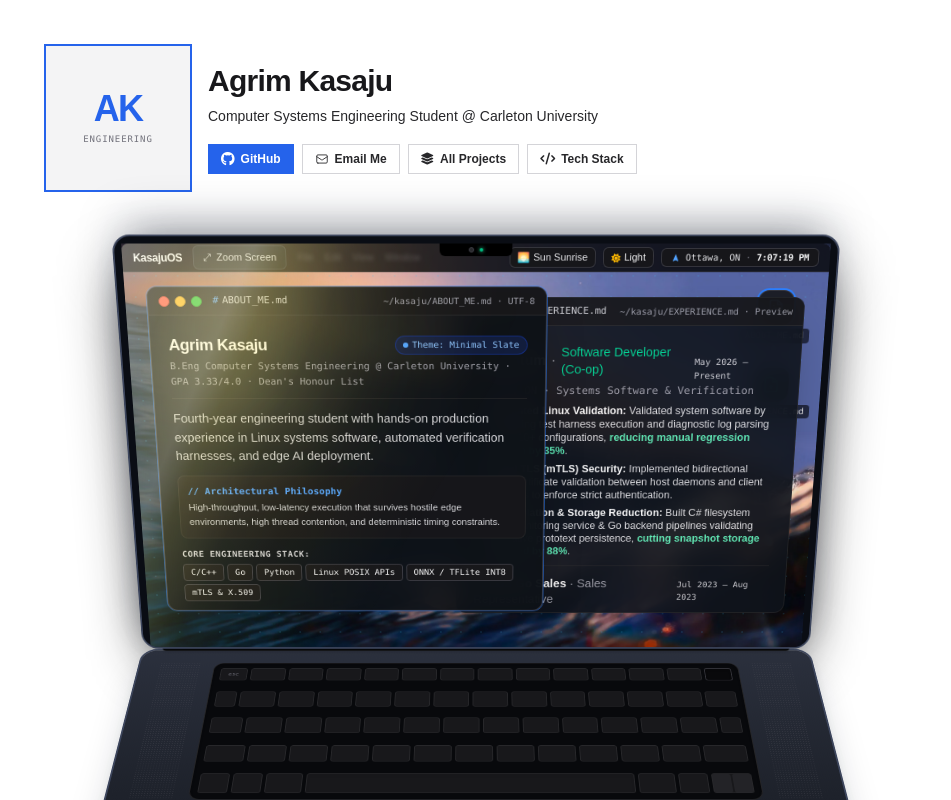
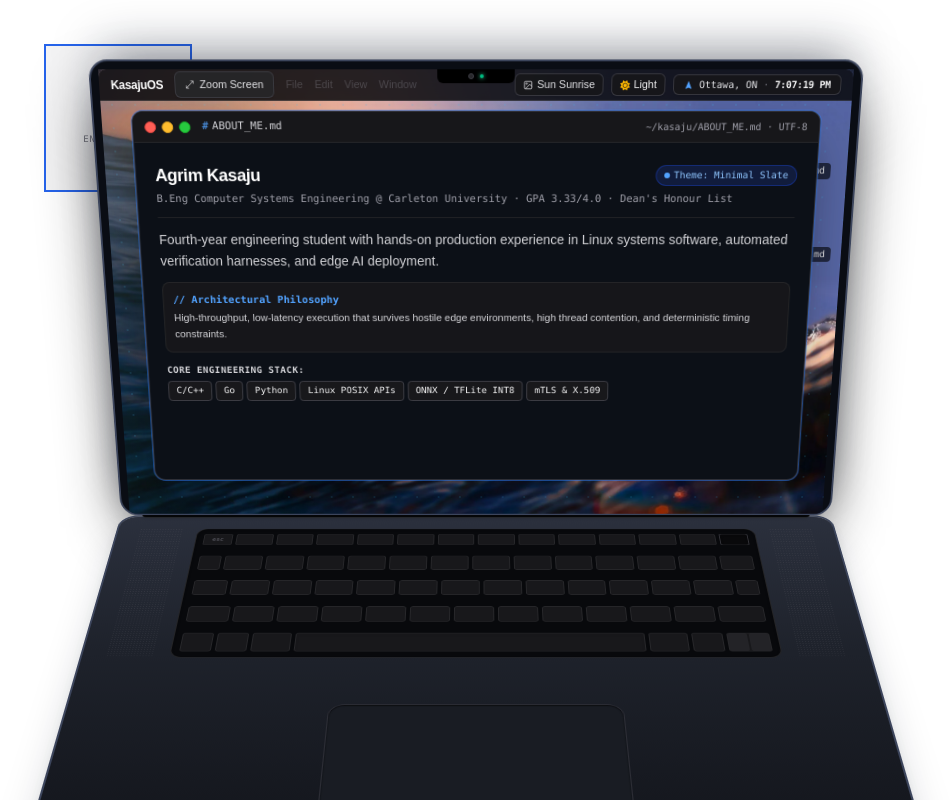
Before and after one commit to agrimkasaju/portfolio, a React (Vite) app: page / in a window 1280 px wide. Shown: the top 800 px of the page, without its empty margins (157-1108 px from the left). Built offline with nearby package versions, Linux system fonts and the light colour scheme; no server answers; a web font is replaced by a local one.

Commit message:
fix(ui): center display, eliminate text blur and cutoff, optimize mobile performance, and remove emojis

```diff
--- a/src/MacbookShowcase.jsx
+++ b/src/MacbookShowcase.jsx
@@ -26,24 +26,58 @@ const WALLPAPERS = [
     id: 'matterhorn',
     name: 'Matterhorn Starry Night',
     shortName: 'Starry Night',
-    path: '/wallpapers/matterhorn-night.webp',
-    icon: '🏔️'
+    path: '/wallpapers/matterhorn-night.webp'
   },
   {
     id: 'galaxy',
     name: 'OS X Lion Andromeda Galaxy',
     shortName: 'OS X Galaxy',
-    path: '/wallpapers/osx-galaxy.webp',
-    icon: '🌌'
+    path: '/wallpapers/osx-galaxy.webp'
   },
   {
     id: 'ocean',
     name: 'Golden Ocean Sunrise',
     shortName: 'Sun Sunrise',
-    path: '/wallpapers/ocean-sunrise.webp',
-    icon: '🌅'
+    path: '/wallpapers/ocean-sunrise.webp'
   }
 ]
+
+// Isolated Live Clock component to avoid triggering full-tree re-renders on the 3D showcase
+const LiveClock = ({ userLocation }) => {
+  const [currentTime, setCurrentTime] = useState('')
+
+  useEffect(() => {
+    const updateClock = () => {
+      const now = new Date()
+      setCurrentTime(
+        now.toLocaleTimeString([], { hour: 'numeric', minute: '2-digit', second: '2-digit' })
+      )
+    }
+    updateClock()
+    const interval = setInterval(updateClock, 1000)
+    return () => clearInterval(interval)
+  }, [])
+
+  return (
+    <div
+      title={`Location: ${userLocation} · Live Clock: ${currentTime}`}
+      className="flex items-center gap-1.5 px-2.5 py-0.5 rounded-md bg-zinc-900/90 border border-zinc-700/80 text-zinc-200 text-[10px] font-mono shadow-xs shrink-0 select-none"
+    >
+      <svg
+        className="w-2.5 h-2.5 text-blue-400 shrink-0"
+        viewBox="0 0 24 24"
+        fill="currentColor"
+      >
+        <path d="M12 2L4.5 20.29l.71.71L12 18l6.79 3 .71-.71L12 2z" />
+      </svg>
+      <span className="font-medium text-zinc-200">{userLocation}</span>
+      <span className="text-zinc-500 font-normal">·</span>
+      <span className="font-semibold text-zinc-100 tracking-tight">
+        {currentTime || 'Syncing...'}
+      </span>
+    </div>
+  )
+}
 
 export const MacbookShowcase = ({
   isDark = false,
@@ -90,34 +124,34 @@ export const MacbookShowcase = ({
   // Responsive scale state for mobile fitting
   const containerRef = useRef(null)
   const [scale, setScale] = useState(1)
-  const DESIGN_WIDTH = 920
-  const DESIGN_HEIGHT = 780
+  const DESIGN_WIDTH = 800
+  const DESIGN_HEIGHT = 860
 
   useEffect(() => {
     if (!containerRef.current) return
+    let rafId = null
     const updateScale = () => {
       if (containerRef.current) {
         const width = containerRef.current.clientWidth
         setIsMobile(width < 640)
-        if (width > 0 && width < DESIGN_WIDTH) {
-          setScale(width / DESIGN_WIDTH)
-        } else {
-          setScale(1)
+        const nextScale = width > 0 && width < DESIGN_WIDTH ? width / DESIGN_WIDTH : 1
+        setScale((prev) => (Math.abs(prev - nextScale) > 0.005 ? nextScale : prev))
       }
     }
+    const onResize = () => {
+      if (rafId) cancelAnimationFrame(rafId)
+      rafId = requestAnimationFrame(updateScale)
     }
     updateScale()
-    const ro = new ResizeObserver(updateScale)
+    const ro = new ResizeObserver(onResize)
     ro.observe(containerRef.current)
-    window.addEventListener('resize', updateScale)
+    window.addEventListener('resize', onResize, { passive: true })
     return () => {
+      if (rafId) cancelAnimationFrame(rafId)
       ro.disconnect()
-      window.removeEventListener('resize', updateScale)
+      window.removeEventListener('resize', onResize)
     }
   }, [])
-
-  // Real-time live clock state
-  const [currentTime, setCurrentTime] = useState('')
 
   // Escape key listener to exit display zoom back to 3D desk view
   useEffect(() => {
@@ -148,19 +182,6 @@ export const MacbookShowcase = ({
 
   // Real-time location state automatically synchronized from timezone
   const [userLocation, setUserLocation] = useState(getInitialTimezoneCity)
-
-  // Real-time live clock ticking every second
-  useEffect(() => {
-    const updateClock = () => {
-      const now = new Date()
-      setCurrentTime(
-        now.toLocaleTimeString([], { hour: 'numeric', minute: '2-digit', second: '2-digit' })
-      )
-    }
-    updateClock()
-    const interval = setInterval(updateClock, 1000)
-    return () => clearInterval(interval)
-  }, [])
 
   // Automatically sync location seamlessly in the background without prompting the user
   useEffect(() => {
@@ -249,7 +270,7 @@ export const MacbookShowcase = ({
   const currentWallpaper = WALLPAPERS[activeWallpaperIndex]
 
   return (
-    <section ref={sectionRef} className="reveal mb-10 sm:mb-14 overflow-visible">
+    <section ref={sectionRef} className="reveal mb-20 sm:mb-24 overflow-visible">
       {/* Spacious Bounding Box - Scales proportionally on mobile or expands to 100% in display-zoom mode */}
       <div
         ref={containerRef}
@@ -258,19 +279,24 @@ export const MacbookShowcase = ({
           height: isDisplayZoomed
             ? isMobile
               ? 'auto'
-              : `${DESIGN_HEIGHT}px`
+              : '540px'
             : scale < 1
             ? `${Math.round(DESIGN_HEIGHT * scale)}px`
-            : 'auto',
-          minHeight: isDisplayZoomed && isMobile ? '78vh' : undefined
+            : `${DESIGN_HEIGHT}px`,
+          minHeight: isDisplayZoomed
+            ? isMobile
+              ? '78vh'
+              : '540px'
+            : '840px'
         }}
       >
         <div
           style={{
-            width: isDisplayZoomed && isMobile ? '100%' : scale < 1 ? `${DESIGN_WIDTH}px` : '100%',
-            maxWidth: isDisplayZoomed && isMobile ? '100%' : `${DESIGN_WIDTH}px`,
-            transform: isDisplayZoomed && isMobile ? 'none' : scale < 1 ? `scale(${scale})` : undefined,
+            width: isDisplayZoomed ? (isMobile ? '100%' : '800px') : (scale < 1 ? '800px' : '100%'),
+            maxWidth: isDisplayZoomed && isMobile ? '100%' : '800px',
+            transform: isDisplayZoomed ? 'none' : scale < 1 ? `scale(${scale})` : undefined,
             transformOrigin: 'top center',
+            margin: '0 auto',
             flexShrink: 0,
             transition: 'transform 0.75s cubic-bezier(0.16, 1, 0.3, 1)'
           }}
@@ -279,9 +305,13 @@ export const MacbookShowcase = ({
           <div
             className="relative w-full select-none overflow-visible flex items-center justify-center transition-all duration-700"
             style={{
-              perspective: isDisplayZoomed && isMobile ? 'none' : '1600px',
+              perspective: isDisplayZoomed ? 'none' : '1600px',
               perspectiveOrigin: '50% 25%',
-              minHeight: isDisplayZoomed && isMobile ? '78vh' : `${DESIGN_HEIGHT}px`
+              minHeight: isDisplayZoomed
+                ? isMobile
+                  ? '78vh'
+                  : '500px'
+                : `${DESIGN_HEIGHT}px`
             }}
           >
             {/* Soft Ambient Workspace Glow behind Laptop */}
@@ -301,20 +331,19 @@ export const MacbookShowcase = ({
             <div
               className="relative display-zoom-rig"
               style={{
-                width: isDisplayZoomed && isMobile ? '100%' : '800px',
-                height: isDisplayZoomed && isMobile ? 'auto' : '500px',
+                width: isDisplayZoomed ? (isMobile ? '100%' : '800px') : '800px',
+                height: isDisplayZoomed ? (isMobile ? 'auto' : '500px') : '500px',
                 minHeight: isDisplayZoomed && isMobile ? '78vh' : undefined,
-                transformStyle: isDisplayZoomed && isMobile ? 'flat' : 'preserve-3d',
+                transformStyle: isDisplayZoomed ? 'flat' : 'preserve-3d',
                 transform: isDisplayZoomed
-                  ? isMobile
                   ? 'none'
-                    : 'rotateX(0deg) scale(1.08)'
                   : 'rotateX(54deg)',
                 marginTop: isDisplayZoomed
                   ? isMobile
                     ? '0px'
-                    : '500px'
+                    : '10px'
                   : '360px',
+                margin: '0 auto',
                 transition: 'transform 800ms cubic-bezier(0.16, 1, 0.3, 1), margin-top 800ms cubic-bezier(0.16, 1, 0.3, 1), width 500ms ease'
               }}
             >
@@ -448,17 +477,17 @@ export const MacbookShowcase = ({
               {/* --- 2. 3D REAR-HINGED DISPLAY LID (800px x 500px or Full Screen Zoom) --- */}
               <div
                 className={`laptop-lid ${
-                  isDisplayZoomed && isMobile
+                  isDisplayZoomed
+                    ? isMobile
                       ? 'relative w-full rounded-2xl'
+                      : 'relative w-[800px] h-[500px] rounded-[20px] mx-auto'
                     : 'absolute top-0 left-0 w-[800px] h-[500px] rounded-[20px]'
                 }`}
                 style={{
-                  transformStyle: isDisplayZoomed && isMobile ? 'flat' : 'preserve-3d',
+                  transformStyle: isDisplayZoomed ? 'flat' : 'preserve-3d',
                   transformOrigin: 'top center',
                   transform: isDisplayZoomed
-                    ? isMobile
                     ? 'none'
-                      : 'rotateX(180deg)'
                     : isLidOpen
                     ? 'rotateX(108deg)'
                     : 'rotateX(0deg)',
@@ -482,7 +511,7 @@ export const MacbookShowcase = ({
                   className="absolute inset-0 rounded-[20px] select-none flex items-center justify-center overflow-hidden"
                   onClick={() => !isLidOpen && setIsLidOpen(true)}
                   style={{
-                    display: isDisplayZoomed && isMobile ? 'none' : 'flex',
+                    display: isDisplayZoomed ? 'none' : 'flex',
                     backfaceVisibility: 'hidden',
                     WebkitBackfaceVisibility: 'hidden',
                     background: isDark
@@ -515,15 +544,18 @@ export const MacbookShowcase = ({
                       : 'absolute inset-0 rounded-[20px] flex flex-col overflow-hidden'
                   }`}
                   style={{
-                    transform: isDisplayZoomed && isMobile ? 'none' : 'rotateY(180deg) rotateZ(180deg)',
-                    backfaceVisibility: isDisplayZoomed && isMobile ? 'visible' : 'hidden',
-                    WebkitBackfaceVisibility: isDisplayZoomed && isMobile ? 'visible' : 'hidden',
+                    transform: isDisplayZoomed ? 'none' : 'rotateY(180deg) rotateZ(180deg) translateZ(0)',
+                    backfaceVisibility: isDisplayZoomed ? 'visible' : 'hidden',
+                    WebkitBackfaceVisibility: isDisplayZoomed ? 'visible' : 'hidden',
                     backgroundColor: '#0a0d14',
                     border: isDark ? '2px solid #2d3345' : '2px solid #3c455c',
                     padding: isDisplayZoomed && isMobile ? '4px 4px 0 4px' : '8px 8px 0 8px',
                     boxShadow: '0 30px 70px -15px rgba(0, 0, 0, 0.9)',
                     pointerEvents: (isLidOpen || isDisplayZoomed) ? 'auto' : 'none',
-                    minHeight: isDisplayZoomed && isMobile ? '78vh' : undefined
+                    minHeight: isDisplayZoomed && isMobile ? '78vh' : undefined,
+                    WebkitFontSmoothing: 'antialiased',
+                    MozOsxFontSmoothing: 'grayscale',
+                    textRendering: 'optimizeLegibility'
                   }}
                 >
                   {/* Top Camera Bezel / Notch */}
@@ -549,44 +581,33 @@ export const MacbookShowcase = ({
                     {/* Subtle Cosmic Grid */}
                     <div className="absolute inset-0 opacity-15 pointer-events-none bg-[radial-gradient(#38bdf8_1px,transparent_1px)] [background-size:24px_24px]"></div>
 
-                    {/* Directional Glass Glare */}
+                    {/* Directional Glass Glare (Behind windows in 3D desk view; hidden in display-zoom mode) */}
+                    {!isDisplayZoomed && (
                       <div
                         aria-hidden="true"
-                      className="absolute inset-0 pointer-events-none z-35 overflow-hidden transition-all duration-700 select-none"
-                      style={{ opacity: isDisplayZoomed ? 0.2 : 1 }}
+                        className="absolute inset-0 pointer-events-none z-10 overflow-hidden select-none"
                       >
                         {/* Light Source 1 */}
                         <div
-                        className="absolute -left-16 -top-16 w-80 h-80 rounded-full blur-3xl transition-all duration-700 pointer-events-none"
+                          className="absolute -left-16 -top-16 w-80 h-80 rounded-full blur-3xl pointer-events-none"
                           style={{
                             background: isDark
-                            ? 'radial-gradient(circle, rgba(186, 230, 253, 0.32) 0%, rgba(147, 197, 253, 0.12) 45%, transparent 75%)'
-                            : 'radial-gradient(circle, rgba(254, 240, 138, 0.42) 0%, rgba(253, 230, 138, 0.18) 45%, transparent 75%)'
+                              ? 'radial-gradient(circle, rgba(186, 230, 253, 0.15) 0%, rgba(147, 197, 253, 0.05) 45%, transparent 75%)'
+                              : 'radial-gradient(circle, rgba(254, 240, 138, 0.20) 0%, rgba(253, 230, 138, 0.08) 45%, transparent 75%)'
                           }}
                         />
 
                         {/* Light Source 2 */}
                         <div
-                        className="absolute top-0 left-0 w-3/5 h-full transition-all duration-700 pointer-events-none"
+                          className="absolute top-0 left-0 w-3/5 h-full pointer-events-none"
                           style={{
                             background: isDark
-                            ? 'linear-gradient(120deg, rgba(255, 255, 255, 0.22) 0%, rgba(224, 242, 254, 0.14) 22%, rgba(186, 230, 253, 0.05) 45%, transparent 70%)'
-                            : 'linear-gradient(120deg, rgba(255, 255, 255, 0.32) 0%, rgba(254, 240, 138, 0.22) 22%, rgba(253, 224, 71, 0.07) 48%, transparent 70%)',
-                          maskImage: 'linear-gradient(to right, rgba(0,0,0,1) 0%, rgba(0,0,0,0.85) 40%, transparent 100%)',
-                          WebkitMaskImage: 'linear-gradient(to right, rgba(0,0,0,1) 0%, rgba(0,0,0,0.85) 40%, transparent 100%)'
-                        }}
-                      />
-
-                      {/* Light Source 3 */}
-                      <div
-                        className="absolute top-0 left-0 w-1/2 h-full opacity-65 transition-all duration-700 pointer-events-none"
-                        style={{
-                          background: isDark
-                            ? 'linear-gradient(115deg, transparent 12%, rgba(255, 255, 255, 0.16) 24%, rgba(224, 242, 254, 0.07) 30%, transparent 42%)'
-                            : 'linear-gradient(115deg, transparent 12%, rgba(255, 255, 255, 0.28) 24%, rgba(254, 240, 138, 0.12) 30%, transparent 42%)'
+                              ? 'linear-gradient(120deg, rgba(255, 255, 255, 0.08) 0%, rgba(224, 242, 254, 0.04) 22%, transparent 70%)'
+                              : 'linear-gradient(120deg, rgba(255, 255, 255, 0.12) 0%, rgba(254, 240, 138, 0.06) 22%, transparent 70%)'
                           }}
                         />
                       </div>
+                    )}
 
                     {/* macOS Top Menu Bar */}
                     <div className="relative z-30 h-8 px-2 sm:px-3 bg-zinc-950/85 backdrop-blur-md border-b border-white/10 flex items-center justify-between text-[11px] text-zinc-300 select-none">
@@ -616,11 +637,11 @@ export const MacbookShowcase = ({
                           <span>{isDisplayZoomed ? 'Desk View' : 'Zoom Screen'}</span>
                         </button>
 
-                        {/* Inactive Menu Buttons (File, Edit, View, Window) - Blurred glare effect when not zoomed */}
+                        {/* Inactive Menu Buttons (File, Edit, View, Window) */}
                         {!isDisplayZoomed && (
                           <div
                             aria-hidden="true"
-                            className="hidden md:flex items-center gap-3 filter blur-[2px] opacity-25 select-none pointer-events-none transition-all duration-500 font-normal text-zinc-300"
+                            className="hidden md:flex items-center gap-3 opacity-30 select-none pointer-events-none font-normal text-zinc-400"
                           >
                             <span>File</span>
                             <span>Edit</span>
@@ -642,7 +663,11 @@ export const MacbookShowcase = ({
                           title={`Wallpaper: ${currentWallpaper.name} (Click to cycle classic Mac aesthetics)`}
                           className="flex items-center gap-1 px-2 py-0.5 rounded-md bg-zinc-900/90 hover:bg-zinc-800 border border-zinc-700/80 text-zinc-200 text-[10px] font-mono transition-colors cursor-pointer group shadow-xs shrink-0"
                         >
-                          <span>{currentWallpaper.icon}</span>
+                          <svg className="w-2.5 h-2.5 text-zinc-300 group-hover:text-white shrink-0" viewBox="0 0 24 24" fill="none" stroke="currentColor" strokeWidth="2">
+                            <rect x="3" y="3" width="18" height="18" rx="2" ry="2"/>
+                            <circle cx="8.5" cy="8.5" r="1.5"/>
+                            <polyline points="21 15 16 10 5 21"/>
+                          </svg>
                           <span className="hidden sm:inline">{currentWallpaper.shortName}</span>
                         </button>
 
@@ -665,22 +690,8 @@ export const MacbookShowcase = ({
                         </button>
 
                         {/* FEATURE 3: Auto-Synced Location & Live Clock */}
-                        <div
-                          title={`Location: ${userLocation} · Live Clock: ${currentTime}`}
-                          className="hidden sm:flex items-center gap-1.5 px-2.5 py-0.5 rounded-md bg-zinc-900/90 border border-zinc-700/80 text-zinc-200 text-[10px] font-mono shadow-xs shrink-0 select-none"
-                        >
-                          <svg
-                            className="w-2.5 h-2.5 text-blue-400 shrink-0"
-                            viewBox="0 0 24 24"
-                            fill="currentColor"
-                          >
-                            <path d="M12 2L4.5 20.29l.71.71L12 18l6.79 3 .71-.71L12 2z" />
-                          </svg>
-                          <span className="font-medium text-zinc-200">{userLocation}</span>
-                          <span className="text-zinc-500 font-normal">·</span>
-                          <span className="font-semibold text-zinc-100 tracking-tight">
-                            {currentTime || 'Syncing...'}
-                          </span>
+                        <div className="hidden sm:block">
+                          <LiveClock userLocation={userLocation} />
                         </div>
                       </div>
                     </div>
@@ -770,16 +781,14 @@ export const MacbookShowcase = ({
                                 : 'inset-2 sm:inset-3 rounded-xl border-zinc-700/90 z-35'
                               : maximized.about
                               ? 'inset-1 z-35 rounded-xl border-blue-400/80'
-                              : 'left-6 top-4 w-[57%] h-[86%] rounded-xl'
+                              : 'left-1/2 -translate-x-1/2 top-2.5 w-[92%] h-[89%] rounded-xl'
                           } ${
                             activeWindow === 'about'
                               ? 'z-30 ring-1 ring-blue-500/50 border-zinc-700/90'
                               : 'z-20 border-zinc-800/80 opacity-95 hover:opacity-100 hover:border-zinc-700'
                           }`}
                           style={{
-                            backgroundColor: 'rgba(13, 17, 23, 0.94)',
-                            backdropFilter: 'blur(16px)',
-                            WebkitBackdropFilter: 'blur(16px)',
+                            backgroundColor: '#0c1017',
                             transform: isLidOpen ? 'scale(1) translateY(0)' : 'scale(0.9) translateY(20px)'
                           }}
                         >
@@ -935,19 +944,19 @@ export const MacbookShowcase = ({
                                   </h3>
                                   <div className="grid grid-cols-1 sm:grid-cols-2 gap-2 text-[11px] font-mono">
                                     <div className="p-2 rounded bg-zinc-900/90 border border-zinc-800 text-zinc-300">
-                                      <span className="text-white font-semibold block">⚡ Real-Time Systems</span>
+                                      <span className="text-white font-semibold block">Real-Time Systems</span>
                                       <span className="text-[10px] text-zinc-400">Rate-Monotonic scheduling, priority inversion inheritance, POSIX threads.</span>
                                     </div>
                                     <div className="p-2 rounded bg-zinc-900/90 border border-zinc-800 text-zinc-300">
-                                      <span className="text-white font-semibold block">🛡️ Network Security</span>
+                                      <span className="text-white font-semibold block">Network Security</span>
                                       <span className="text-[10px] text-zinc-400">Cryptographic protocols, packet filtering, iptables, mTLS authentication.</span>
                                     </div>
                                     <div className="p-2 rounded bg-zinc-900/90 border border-zinc-800 text-zinc-300">
-                                      <span className="text-white font-semibold block">🔌 Embedded Systems</span>
+                                      <span className="text-white font-semibold block">Embedded Systems</span>
                                       <span className="text-[10px] text-zinc-400">ARM Cortex-M SoC, memory-mapped I/O, UART/SPI/I2C bare-metal drivers.</span>
                                     </div>
                                     <div className="p-2 rounded bg-zinc-900/90 border border-zinc-800 text-zinc-300">
-                                      <span className="text-white font-semibold block">⚙️ Operating Systems</span>
+                                      <span className="text-white font-semibold block">Operating Systems</span>
                                       <span className="text-[10px] text-zinc-400">Virtual memory paging, inode filesystems, lock-free concurrency.</span>
                                     </div>
                                   </div>
@@ -977,16 +986,14 @@ export const MacbookShowcase = ({
                                 : 'inset-2 sm:inset-3 rounded-xl border-zinc-700/90 z-35'
                               : maximized.experience
                               ? 'inset-1 z-35 rounded-xl border-emerald-500/80'
-                              : 'right-6 top-7 w-[50%] h-[84%] rounded-xl'
+                              : 'left-1/2 -translate-x-1/2 top-2.5 w-[92%] h-[89%] rounded-xl'
                           } ${
                             activeWindow === 'experience'
                               ? 'z-30 ring-1 ring-emerald-500/50 border-zinc-700/90'
                               : 'z-20 border-zinc-800/80 opacity-95 hover:opacity-100 hover:border-zinc-700'
                           }`}
                           style={{
-                            backgroundColor: 'rgba(15, 20, 28, 0.94)',
-                            backdropFilter: 'blur(16px)',
-                            WebkitBackdropFilter: 'blur(16px)',
+                            backgroundColor: '#0c1017',
                             transform: isLidOpen ? 'scale(1) translateY(0)' : 'scale(0.9) translateY(20px)'
                           }}
                         >
@@ -1118,16 +1125,16 @@ export const MacbookShowcase = ({
                               </p>
                               <div className="grid grid-cols-1 sm:grid-cols-2 gap-1.5 text-[10px] font-mono">
                                 <div className="p-1.5 rounded bg-zinc-900 border border-zinc-700 text-zinc-100 font-medium">
-                                  ⚡ Real-Time Systems (Rate-Monotonic)
+                                  Real-Time Systems (Rate-Monotonic)
                                 </div>
                                 <div className="p-1.5 rounded bg-zinc-900 border border-zinc-700 text-zinc-100 font-medium">
-                                  🛡️ Network & Software Security (iptables)
+                                  Network & Software Security (iptables)
                                 </div>
                                 <div className="p-1.5 rounded bg-zinc-900 border border-zinc-700 text-zinc-100 font-medium">
-                                  🔌 ARM SoC Design (UART/I2C/SPI)
+                                  ARM SoC Design (UART/I2C/SPI)
                                 </div>
                                 <div className="p-1.5 rounded bg-zinc-900 border border-zinc-700 text-zinc-100 font-medium">
-                                  ⚙️ CPU Scheduling & POSIX IPC
+                                  CPU Scheduling & POSIX IPC
                                 </div>
                               </div>
                             </div>
```
Also changed, not shown: 2 other files (tests, documents, lock files or other folders). Lines whose indentation alone changed are shown as unchanged.
